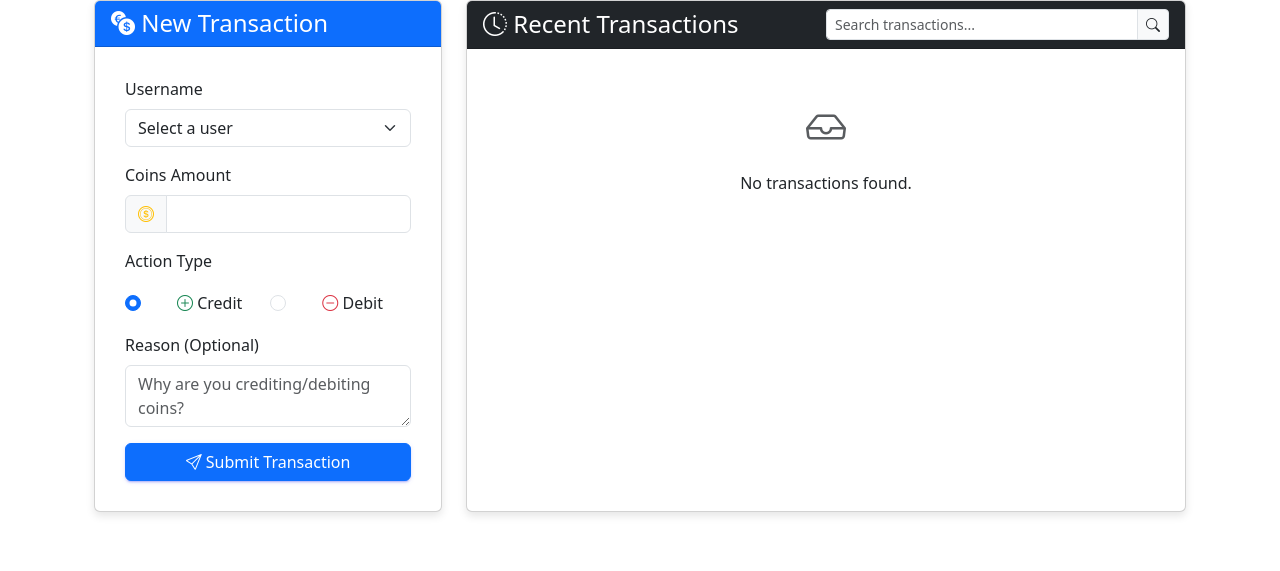
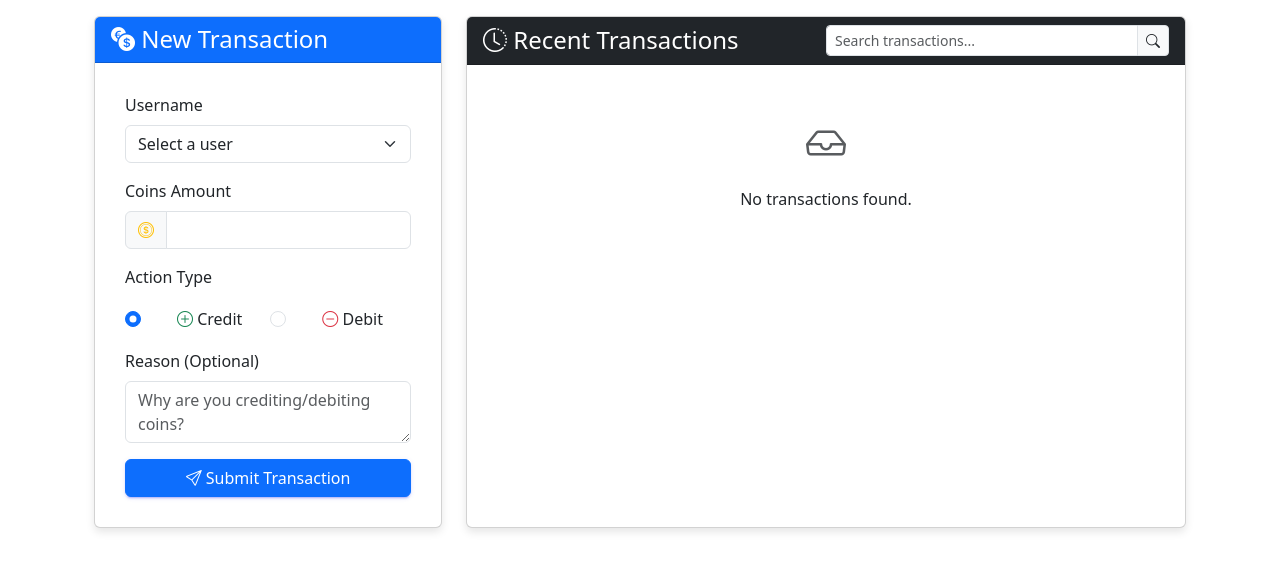
Before and after one commit to itsolution4india/sms_center, a Django app: page /balance/ in a window 1280 px wide. Shown: the top 571 px of the page. Run offline with Django 5.2, Linux system fonts and the light colour scheme; data that the repository does not hold is empty; some libraries are stand-ins or nearby versions.

Commit message:
Updated coin transaction

```diff
--- a/sms_app/templates/users/coin_transaction.html
+++ b/sms_app/templates/users/coin_transaction.html
@@ -41,7 +41,7 @@
 
 {% block content %}
 
-<div class="container mb-5">
+<div class="container mb-5 mt-3">
     <div class="row">
         <div class="col-lg-4 mb-4">
             <div class="card h-100">
```
